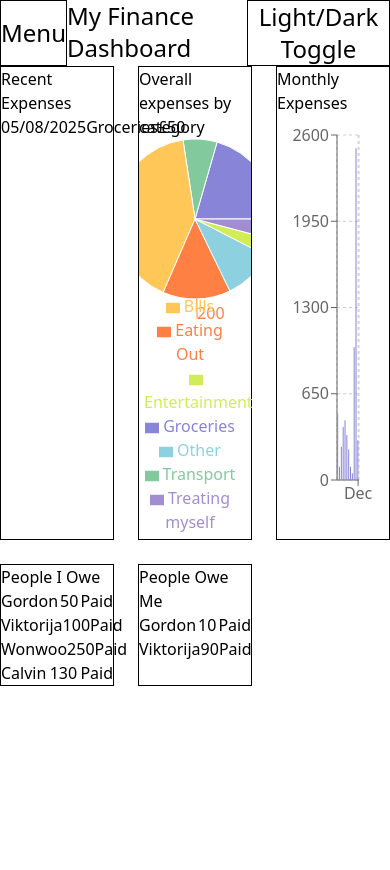
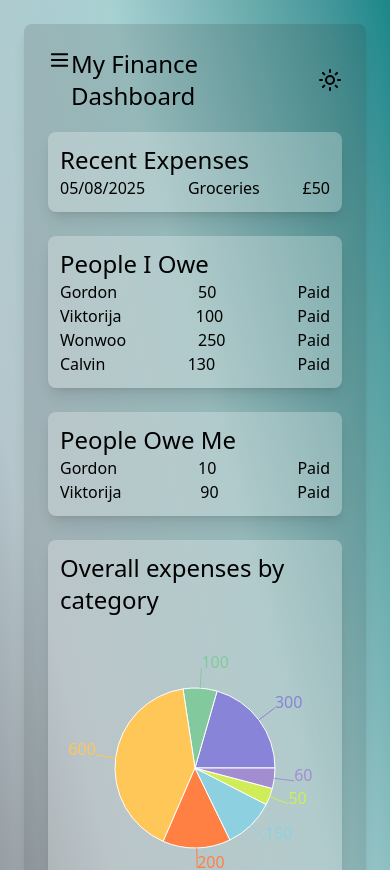
Before and after one commit to tcyw2910/finance-dashboard, a React (Vite) app: page / in a window 390 px wide. Shown: the top 870 px of the page. Before the commit the page ends 844 px from the top, so only its background shows below. Built offline with nearby package versions, Linux system fonts and the light colour scheme.

Commit message:
feat: improve the UI/UX aspect of the dashboard - add glassmorphism effect - make the cards and containers more responsive to different window sizes. - create toggle function for light/dark mode. - installed Lucide icons

```diff
--- a/package.json
+++ b/package.json
@@ -11,6 +11,7 @@
   },
   "dependencies": {
     "@tailwindcss/vite": "^4.1.11",
+    "lucide-react": "^0.537.0",
     "react": "^19.1.0",
     "react-dom": "^19.1.0",
     "rechart": "^0.0.1",
--- a/src/App.tsx
+++ b/src/App.tsx
@@ -1,12 +1,16 @@
 import DashboardLayout from './components/layout/DashboardLayout';
 import './App.css';
+import './index.css';
 import { Header } from './components/Header';
 
 function App() {
     return (
-        <main>
-            <Header />
-            <DashboardLayout />
+        <main className='min-h-screen flex flex-col items-center p-6'>
+            <div className='w-full max-w-7xl rounded-lg p-6 shadow-lg' style={{ backgroundColor: "var(--container)"}}>
+                <Header />
+                <DashboardLayout />
+            </div>
+
         </main>
     )
 }
--- a/src/components/Header.tsx
+++ b/src/components/Header.tsx
@@ -1,9 +1,45 @@
+import { Menu, Sun, Moon } from 'lucide-react';
+import { useEffect, useState } from 'react';
+
 export const Header = () => {
+    // State variable to track the current mode
+    const [isDarkMode, setIsDarkMode] = useState(false);
+
+    useEffect(() => {
+        const savedMode = localStorage.getItem("theme");
+        if (savedMode === "dark") {
+            document.documentElement.classList.add("dark");
+            setIsDarkMode(true);
+        }
+    }, []);
+
+    const toggleMode = () => {
+        const root = document.documentElement;
+
+        if (isDarkMode) {
+            root.classList.remove("dark");
+            localStorage.setItem("theme", "light");
+        } else {
+            root.classList.add("dark");
+            localStorage.setItem("theme", "dark");
+        }
+
+        setIsDarkMode(!isDarkMode);
+    };
+
     return (
-        <header className="flex justify-between align-center">
-            <button type="button" className="text-2xl border">Menu</button>
+        <header className="flex justify-between align-center mb-5">
+            <Menu type="button" className="text-2xl"></Menu>
             <h1 className="text-2xl">My Finance Dashboard</h1>
-            <button type="button" className="text-2xl border">Light/Dark Toggle</button>
+            <button onClick={toggleMode}>
+                {isDarkMode ? (
+                    <Moon className="text-2xl"></Moon>
+                ) : (
+                    <Sun type="button"  className="text-2xl"></Sun>
+                )}
+            </button>
+
+
         </header>
     )
 }
--- a/src/components/cards/CardContainer.tsx
+++ /dev/null
@@ -1,13 +0,0 @@
-import type React from "react";
-
-type CardProps = {
-    title: string;
-    children: React.ReactNode;
-};
-
-const Card = ({ title, children }: CardProps) => (
-    <div>
-        <h2>{title}</h2>
-        {children}
-    </div>
-);
--- a/src/components/cards/MonthlyExpensesBarChartCard.tsx
+++ b/src/components/cards/MonthlyExpensesBarChartCard.tsx
@@ -23,9 +23,9 @@ export const MonthlyExpensesBarChartCard = () => {
             <div className="h-100">
                 <ResponsiveContainer width="100%" height="100%">
                     <BarChart data={data} margin={{ top: 20, right: 30, left: 0, bottom: 5 }}>
-                        <CartesianGrid strokeDasharray="3 3"/>
-                        <XAxis dataKey="month"/>
-                        <YAxis />
+                        <CartesianGrid strokeDasharray="0" stroke="var(--text)"/>
+                        <XAxis dataKey="month" tick={{ fill: 'var(--text)' }} />
+                        <YAxis tick={{ fill: 'var(--text)' }} />
                         <Tooltip />
                         <Bar dataKey="amount" fill="#8884d8"/>
                     </BarChart>
--- a/src/components/layout/DashboardLayout.tsx
+++ b/src/components/layout/DashboardLayout.tsx
@@ -5,12 +5,27 @@ import { CreditorsCard } from '../cards/CreditorsCard';
 import { DebtorsCard } from '../cards/DebtorsCard';
 
 const DashboardLayout = () => (
-    <div className='grid grid-cols-3 gap-6'>
-        <RecentExpensesCard />
-        <CategoryPieChartCard />
-        <MonthlyExpensesBarChartCard />
-        <CreditorsCard />
-        <DebtorsCard />
+    <div className='grid grid-cols-1 sm:grid-cols-2 lg:grid-cols-3 gap-6'>
+        <div>
+            <RecentExpensesCard />
+        </div>
+
+        <div>
+            <CreditorsCard />
+        </div>
+
+        <div>
+            <DebtorsCard />
+        </div>
+
+        <div className='lg:col-span-1'>
+            <CategoryPieChartCard />
+        </div>
+
+        <div className='lg:col-span-2'>
+            <MonthlyExpensesBarChartCard />
+        </div>
+
     </div>
 )
 
--- a/src/components/shared/Card.tsx
+++ b/src/components/shared/Card.tsx
@@ -6,8 +6,8 @@ type CardProps = {
 };
 
 export const Card = ({ title, children }: CardProps) => (
-    <div className="border">
-        <h2>{title}</h2>
+    <div className="rounded-lg p-3 shadow-lg" style={{ backgroundColor: "var(--card)"}}>
+        <h2 className="text-2xl">{title}</h2>
         {children}
     </div>
 );
--- a/src/index.css
+++ b/src/index.css
@@ -1,2 +1,21 @@
 /* Global stylesheet - styles here apply to the entire app */
 @import "tailwindcss";
+
+:root {
+    --bg: linear-gradient(to right top, #646464, #7a7b7d, #8e9398, #a2acb2, #b5c6cc, #b1cacf, #accdd1, #a8d1d2, #8abec0, #6aacad, #49999c, #1a878a);
+    --text: black;
+    --card: rgba(255, 255, 255, 0.267);
+    --container: rgba(51, 51, 51, 0.151);
+}
+
+.dark {
+    --bg: linear-gradient(to right top, #646464, #665f6c, #6f576e, #7c4d69, #89425d, #8b4267, #8c4472, #8a467d, #665d9c, #3070a6, #007e9e, #1a878a);
+    --text: white;
+    --card: rgba(0, 0, 0, 0.4);
+}
+
+body {
+    background-image: var(--bg);
+    color: var(--text);
+    transition: background-image 0.5s ease, color 0.3s ease;
+}
```
Also changed, not shown: 1 other file (tests, documents, lock files or other folders).
